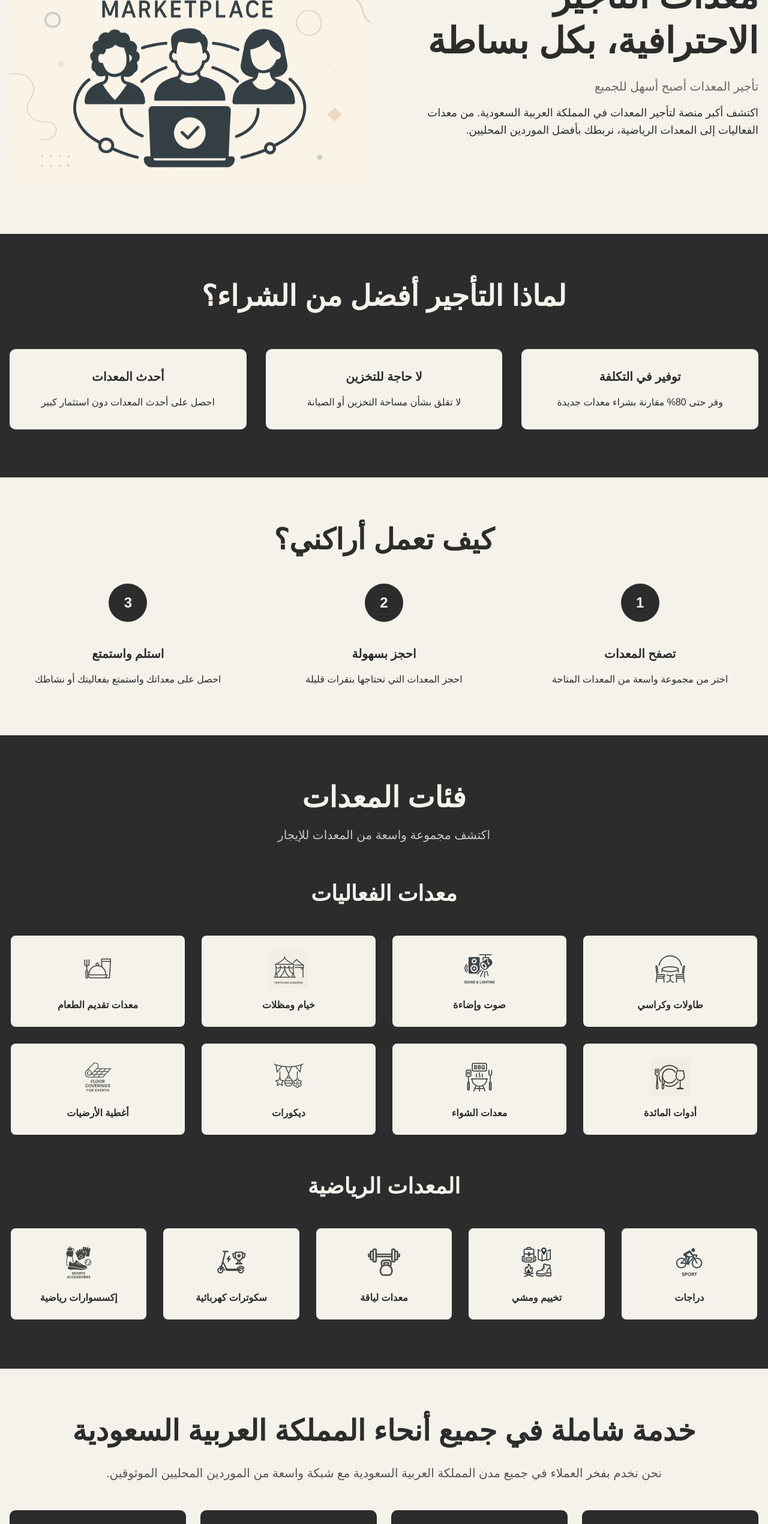
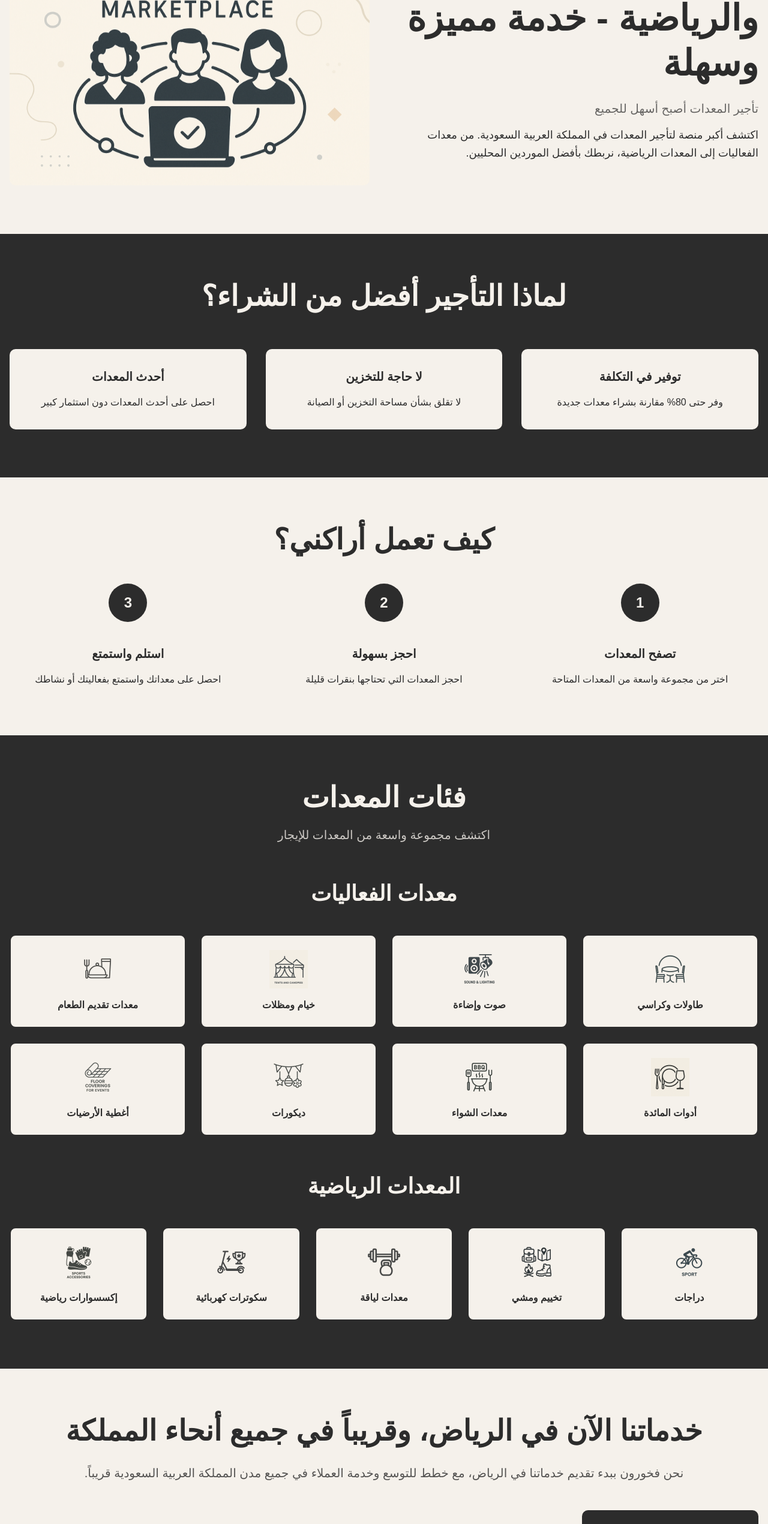
Before and after one commit to Arakne-Tec/Website, a React (Vite) app: page / in a window 1280 px wide. Shown: the part 234-2775 px from the top of the page at 60% size. Built offline with nearby package versions, Linux system fonts and the light colour scheme.

Commit message:
Update HomePage.jsx

```diff
--- a/src/components/HomePage.jsx
+++ b/src/components/HomePage.jsx
@@ -37,7 +37,7 @@
       },
       // Hero Section
       hero: {
-        title: 'معدات التأجير الاحترافية، بكل بساطة',
+        title: 'تأجير معدات الفعاليات والرياضية - خدمة مميزة وسهلة',
         subtitle: 'تأجير المعدات أصبح أسهل للجميع',
         description: 'اكتشف أكبر منصة لتأجير المعدات في المملكة العربية السعودية. من معدات الفعاليات إلى المعدات الرياضية، نربطك بأفضل الموردين المحليين.',
         cta: 'ابدأ الآن',
@@ -110,11 +110,11 @@
           ]
         }
       },
-      // Saudi Focus
+     // Saudi Focus
       saudiFocus: {
-        title: 'خدمة شاملة في جميع أنحاء المملكة العربية السعودية',
-        description: 'نحن نخدم بفخر العملاء في جميع مدن المملكة العربية السعودية مع شبكة واسعة من الموردين المحليين الموثوقين.',
-        cities: ['الرياض', 'جدة', 'الدمام', 'مكة', 'المدينة', 'الطائف', 'تبوك', 'أبها']
+        title: 'خدماتنا الآن في الرياض، وقريباً في جميع أنحاء المملكة',
+        description: 'نحن فخورون ببدء تقديم خدماتنا في الرياض، مع خطط للتوسع وخدمة العملاء في جميع مدن المملكة العربية السعودية قريباً.',
+        cities: ['الرياض']
       },
       // Benefits
       benefits: {
@@ -195,7 +195,7 @@
       },
       // Hero Section
       hero: {
-        title: 'Professional Equipment Rental, Made Simple',
+        title: 'Event & Sports Equipment Rental - Premium and Easy Service',
         subtitle: 'Equipment rental made easier for everyone',
         description: 'Discover Saudi Arabia\'s largest equipment rental marketplace. From event equipment to sports gear, we connect you with the best local suppliers.',
         cta: 'Get Started',
@@ -268,11 +268,11 @@
           ]
         }
       },
-      // Saudi Focus
+    // Saudi Focus
       saudiFocus: {
-        title: 'Comprehensive Service Across Saudi Arabia',
-        description: 'We proudly serve customers in all cities across Saudi Arabia with a wide network of trusted local suppliers.',
-        cities: ['Riyadh', 'Jeddah', 'Dammam', 'Mecca', 'Medina', 'Taif', 'Tabuk', 'Abha']
+        title: 'Now Serving Riyadh, Expanding Across Saudi Arabia Soon',
+        description: 'We are proud to launch our services in Riyadh and plan to expand our network to serve customers in all cities across Saudi Arabia in the near future.',
+        cities: ['Riyadh']
       },
       // Benefits
       benefits: {
```
